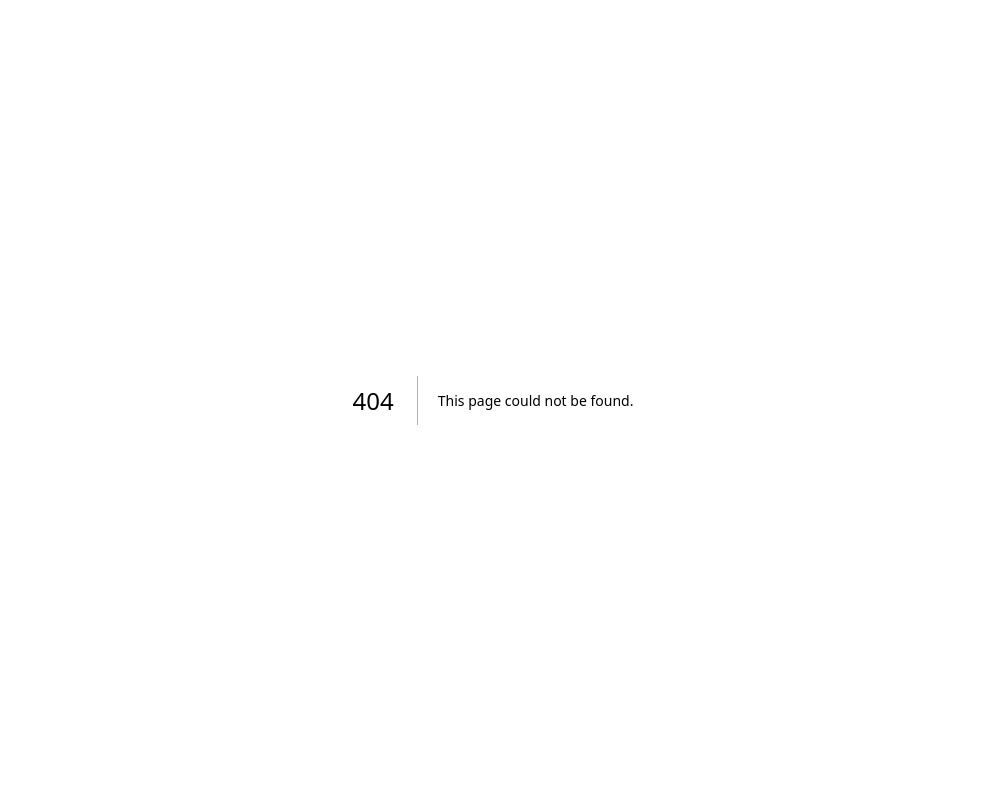
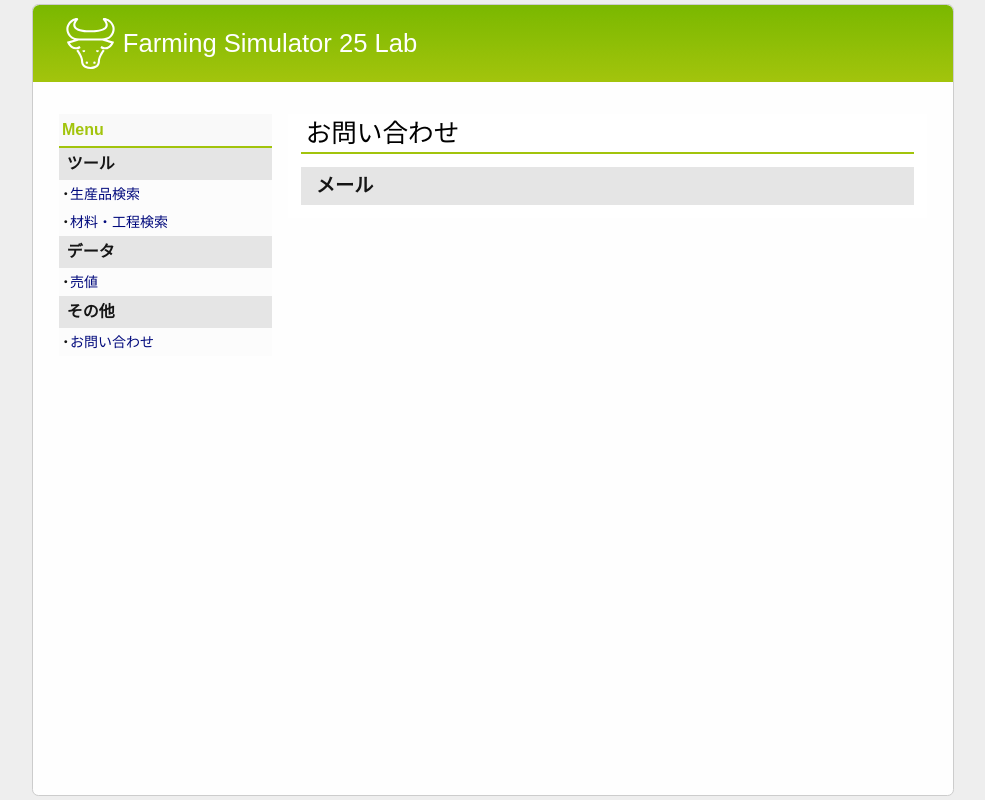
Before and after one commit to aoken0/farming-simulator-25, a Next.js app: page /contact in a window 1280 px wide. Before the commit this address had no page. Shown: the whole page, without its empty margins (147-1132 px from the left). Built offline with nearby package versions, Linux system fonts and the light colour scheme; a web font is replaced by a local one.

Commit message:
お問い合わせページのファイルのみ作成

```diff
--- /dev/null
+++ b/src/app/contact/page.tsx
@@ -0,0 +1,14 @@
+"use client";
+
+import ContentTitle from "@/components/ContentTitle";
+import GlobalWrapper from "@/components/GlobalWrapper";
+
+const Contact = () => {
+  return (
+    <GlobalWrapper $currentPage="お問い合わせ">
+      <ContentTitle>メール</ContentTitle>
+    </GlobalWrapper>
+  )
+}
+
+export default Contact
--- a/src/components/GlobalWrapper.tsx
+++ b/src/components/GlobalWrapper.tsx
@@ -39,7 +39,7 @@
           <h5>データ</h5>
           <p><Link href={PATH["selling-price"]}>売値</Link></p>
           <h5>その他</h5>
-          <p><Link href={PATH["selling-price"]}>売値</Link></p>
+          <p><Link href={PATH["contact"]}>お問い合わせ</Link></p>
         </SideCotent>
         {isOpen ?
         <NavWrapper>
@@ -51,6 +51,7 @@
             <h5>データ</h5>
             <li><Link href={PATH["selling-price"]}>売値</Link></li>
             <h5>その他</h5>
+            <li><Link href={PATH["contact"]}>お問い合わせ</Link></li>
           </ul>
         </NavWrapper>
         :
--- a/src/constants/path.ts
+++ b/src/constants/path.ts
@@ -3,4 +3,5 @@
   "product-search": "/product-search",
   "production-planner": "/production-planner",
   "selling-price": "/selling-price",
+  "contact": "/contact",
 }
```
